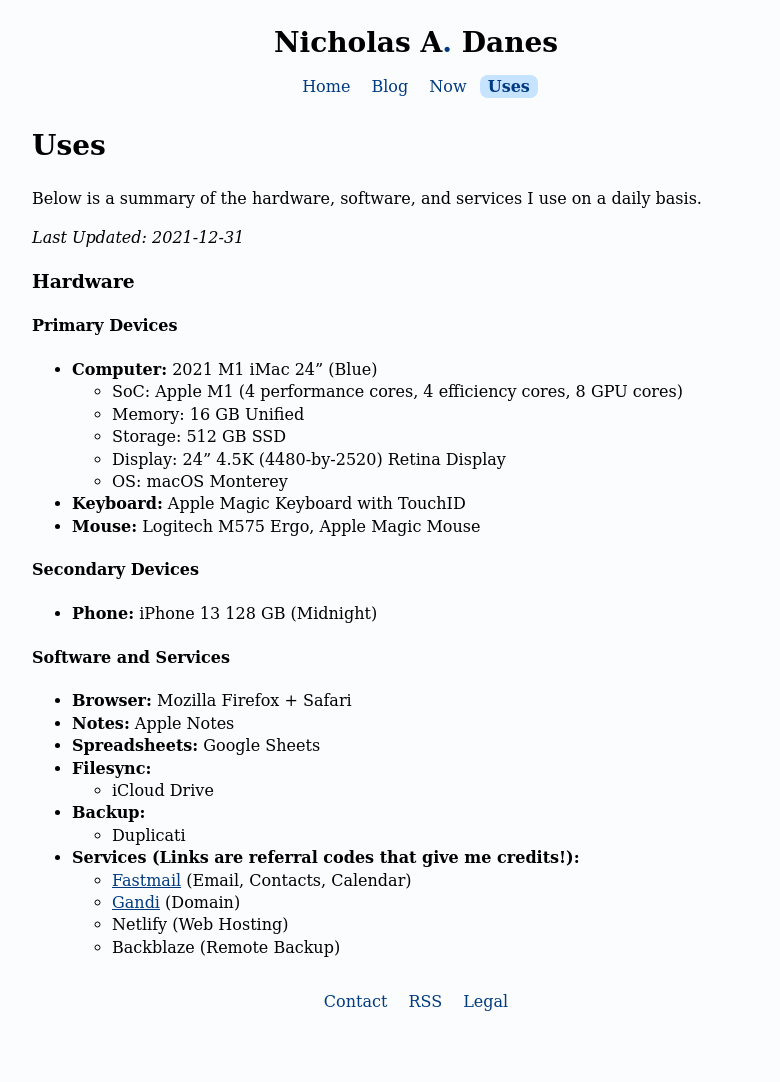
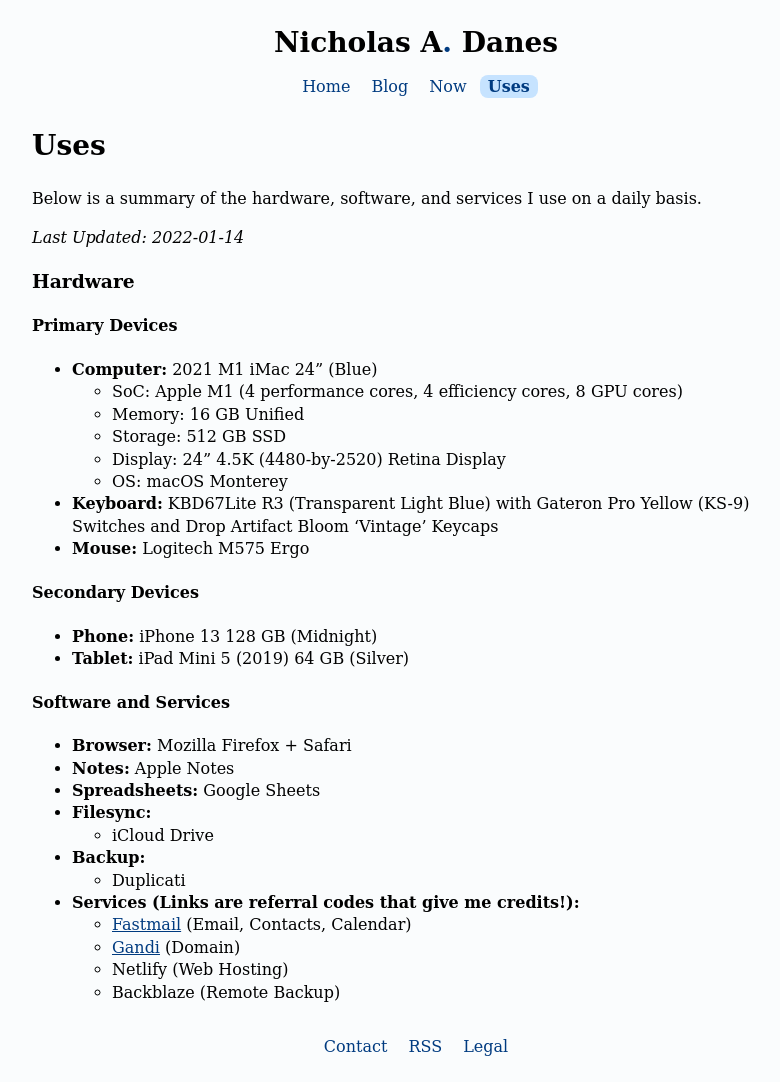
Before and after one commit to danesnick/old_website, a Jekyll site: the page built from uses.markdown, in a window 1280 px wide. Shown: the whole page, without its empty margins (224-1004 px from the left). Built offline with Jekyll 4.4.1, drawn with Linux system fonts in a browser that asks for light colours; before the commit the page ends 1038 px from its top, so only the background shows below that.

Commit message:
Updated uses page

```diff
--- a/uses.markdown
+++ b/uses.markdown
@@ -7,7 +7,7 @@
 
 Below is a summary of the hardware, software, and services I use on a daily basis.
 
-*Last Updated: 2021-12-31*
+*Last Updated: 2022-01-14*
 
 ### Hardware
 
@@ -24,12 +24,13 @@
 	+ Storage: 512 GB SSD
 	+ Display: 24" 4.5K (4480-by-2520) Retina Display
 	+ OS: macOS Monterey
-* **Keyboard:** Apple Magic Keyboard with TouchID
-* **Mouse:** Logitech M575 Ergo, Apple Magic Mouse
+* **Keyboard:** KBD67Lite R3 (Transparent Light Blue) with Gateron Pro Yellow (KS-9) Switches and Drop Artifact Bloom 'Vintage' Keycaps
+* **Mouse:** Logitech M575 Ergo
 
 #### Secondary Devices
 
 * **Phone:** iPhone 13 128 GB (Midnight)
+* **Tablet:** iPad Mini 5 (2019) 64 GB (Silver)
 
 #### Software and Services
 
```
